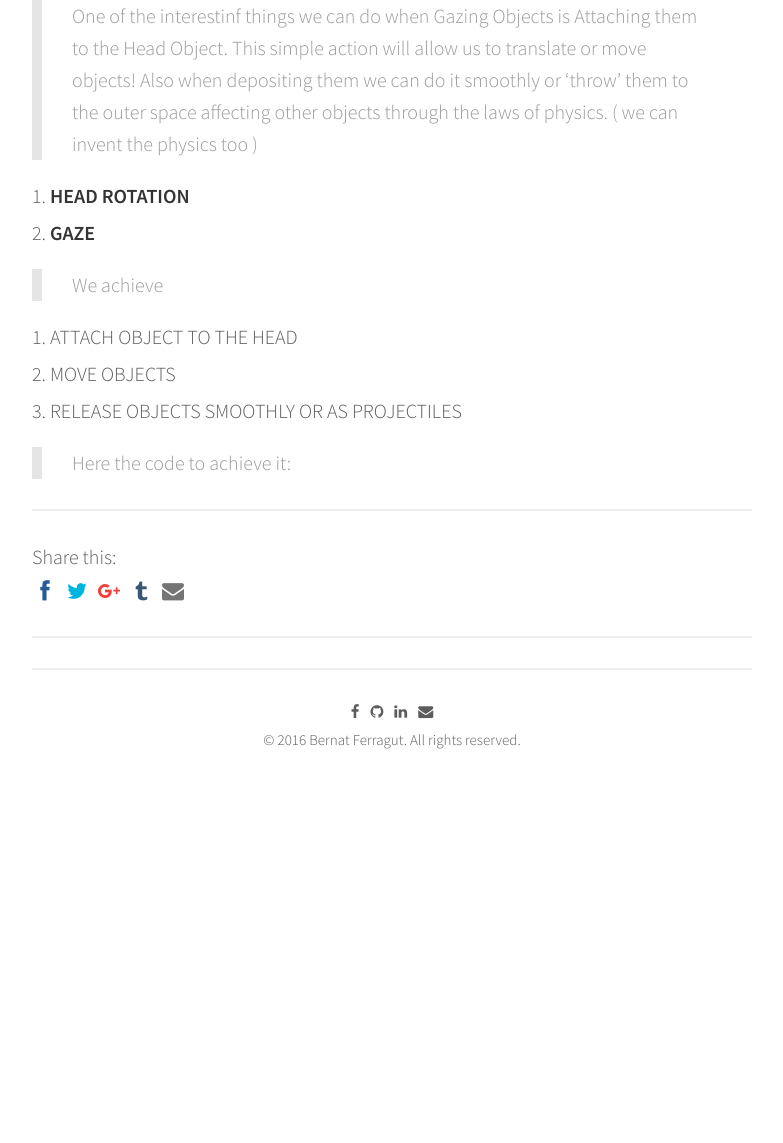
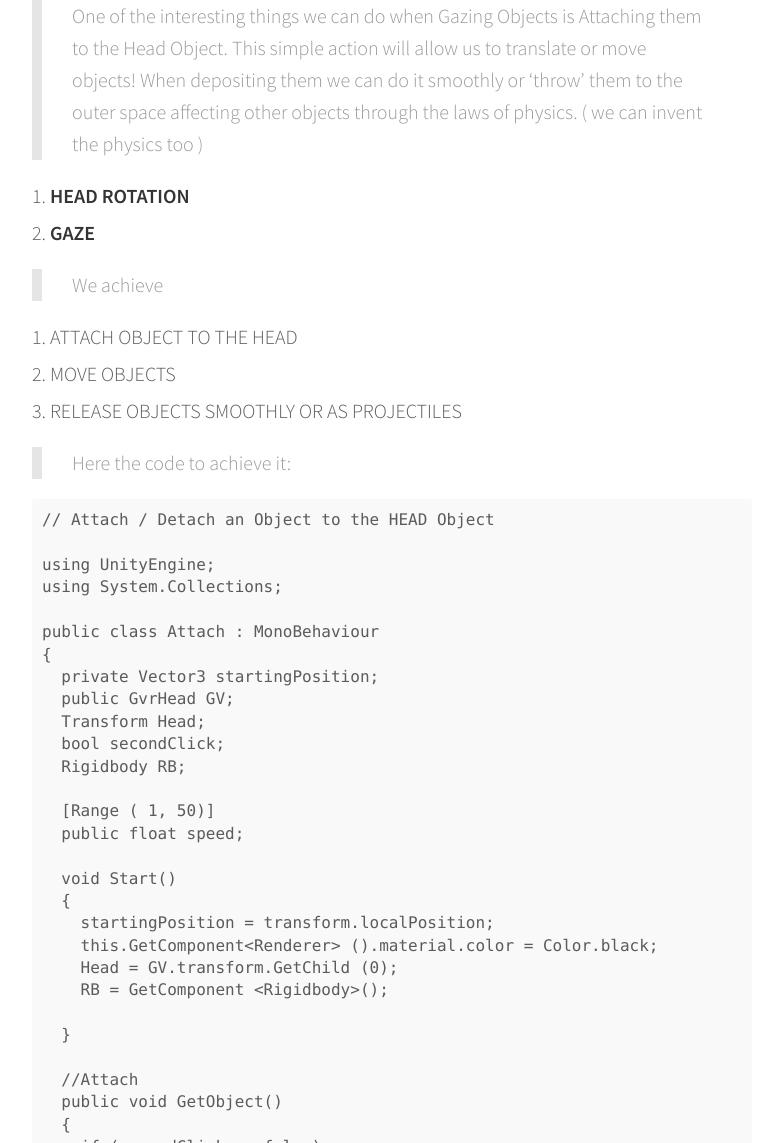
Before and after one commit to bernatferragut/FutureWeb-blog, a Jekyll site: the page built from _posts/26-11-16-VR-Interaction-Part6.md, in a window 1280 px wide and 1400 px high, scrolled down 384 px. Shown: the part 257-1400 px from the top of the window, without its empty margins (248-1031 px from the left). Built offline with Jekyll 4.4.1, drawn with Linux system fonts in a browser that asks for light colours; nearby versions of some CDN libraries; comment, search, counter and statistics services are not loaded; before the commit the page ends 1493 px from its top, so only the background shows below that; some of the changed text lies outside the part shown.

Commit message:
Update 26-11-16-VR-Interaction-Part6.md
Code of the Attach / Dettach Method

```diff
--- a/_posts/26-11-16-VR-Interaction-Part6.md
+++ b/_posts/26-11-16-VR-Interaction-Part6.md
@@ -12,8 +12,8 @@ share: true
 
 ![screen shot 2016-11-26 at 9 49 49 am](https://cloud.githubusercontent.com/assets/17754060/20641842/3a7ee854-b3d7-11e6-84eb-c162c507b70f.png)
 
-> One of the interestinf things we can do when Gazing Objects is Attaching them to the Head Object. This simple action
-will allow us to translate or move objects! Also when depositing them we can do it smoothly or 'throw' them to the outer space affecting other objects through the laws of physics. ( we can invent the physics too )
+> One of the interesting things we can do when Gazing Objects is Attaching them to the Head Object. This simple action
+will allow us to translate or move objects! When depositing them we can do it smoothly or 'throw' them to the outer space affecting other objects through the laws of physics. ( we can invent the physics too )
 
 1. **HEAD ROTATION**
 2. **GAZE**
@@ -25,3 +25,46 @@ will allow us to translate or move objects! Also when depositing them we can do
 5. RELEASE OBJECTS SMOOTHLY OR AS PROJECTILES
 
 > Here the code to achieve it:
+
+    // Attach / Detach an Object to the HEAD Object
+
+    using UnityEngine;
+    using System.Collections;
+
+    public class Attach : MonoBehaviour
+    {
+      private Vector3 startingPosition;
+      public GvrHead GV;
+      Transform Head;
+      bool secondClick;
+      Rigidbody RB;
+
+      [Range ( 1, 50)]
+      public float speed;
+
+      void Start()
+      {
+        startingPosition = transform.localPosition;
+        this.GetComponent<Renderer> ().material.color = Color.black;
+        Head = GV.transform.GetChild (0);
+        RB = GetComponent <Rigidbody>();
+
+      }
+
+      //Attach
+      public void GetObject()
+      {
+        if (secondClick == false)
+        {
+          transform.parent = Head;
+          secondClick = true;
+        }
+        else
+        {
+          transform.parent = null;
+          secondClick = false;
+          RB.velocity = Head.forward * speed;
+        }
+      }
+
+    }
```
